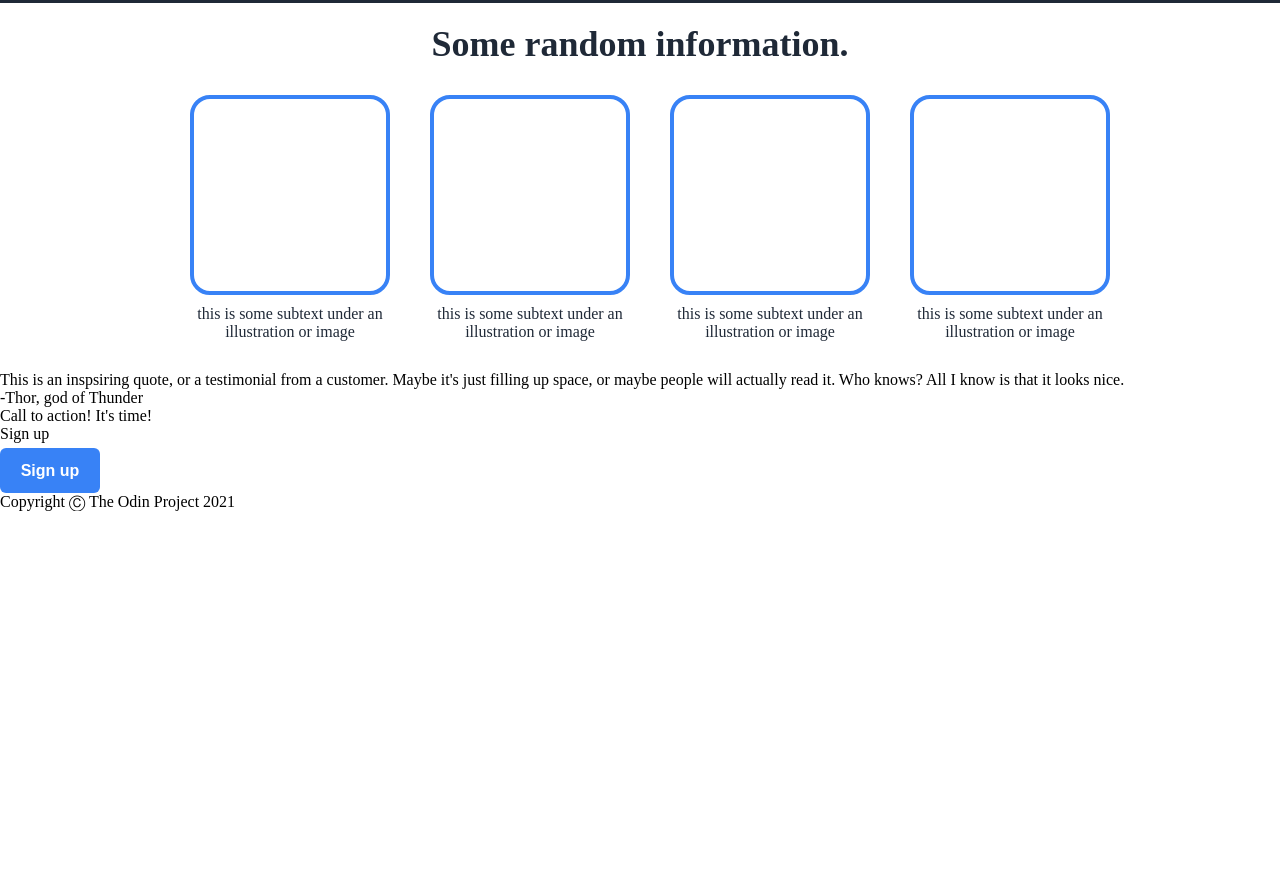
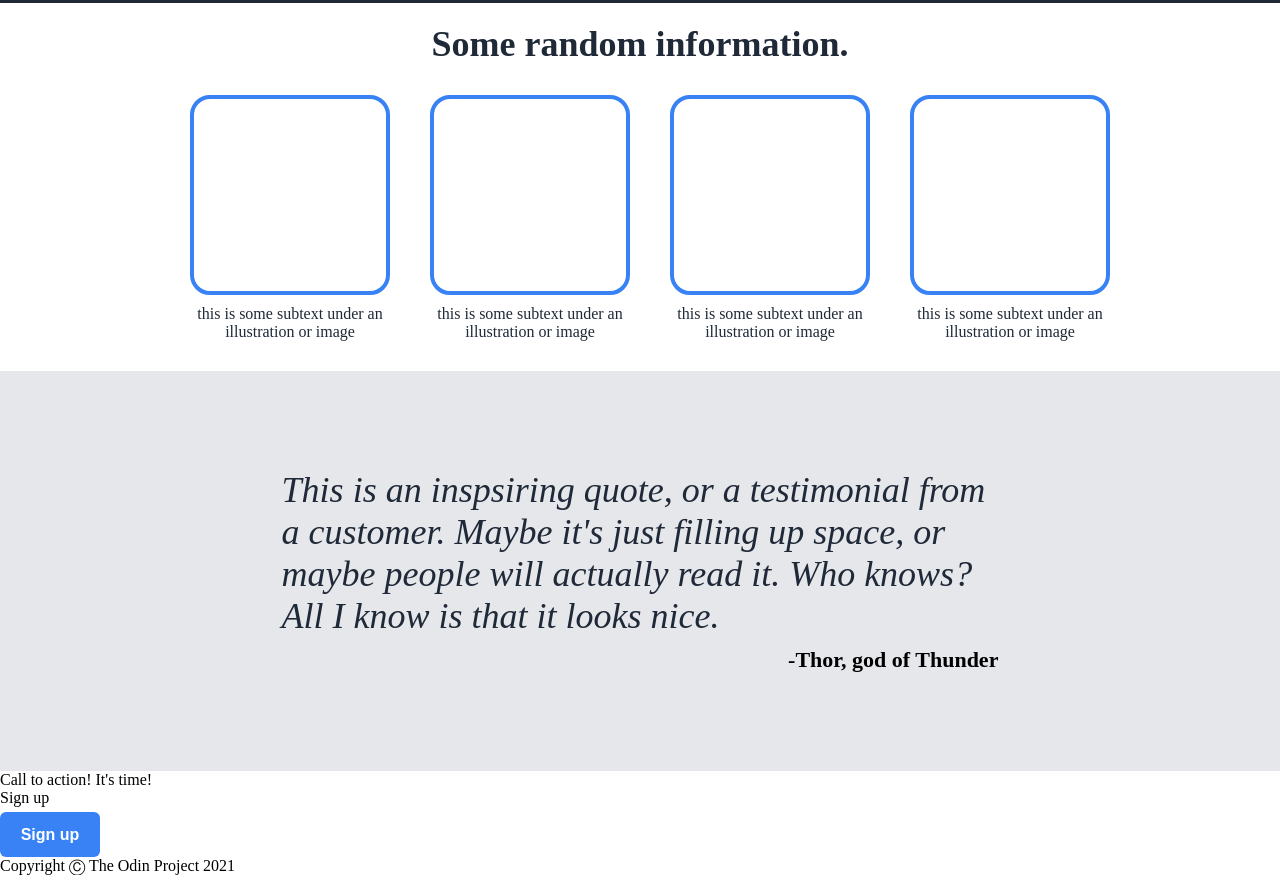
Before and after one commit to okayblue/landing-page, a plain HTML site: page index.html in a window 1280 px wide. Shown: the part 397-1272 px from the top of the page. Before the commit the page ends 908 px from the top, so only its background shows below. Drawn offline with Linux system fonts and the light colour scheme.

Commit message:
add style for quote section

```diff
--- a/index.html
+++ b/index.html
@@ -68,9 +68,9 @@
     </div>
 
     <div class="quote">
-        <p>This is an inspsiring quote, or a testimonial from a customer. Maybe it's just filling up space, or maybe
-            people will actually read it. Who knows? All I know is that it looks nice.</p>
-        <p>-Thor, god of Thunder</p>
+        <div class="text">This is an inspsiring quote, or a testimonial from a customer. Maybe it's just filling up space, or maybe
+            people will actually read it. Who knows? All I know is that it looks nice.</div>
+        <div class="credit">-Thor, god of Thunder</div>
     </div>
 
     <div class="action">
--- a/style.css
+++ b/style.css
@@ -130,3 +130,28 @@ button {
   }
 
   /* quote */
+
+  .quote {
+    background: #e5e7eb;
+    min-height: 400px;
+    display: flex;
+    flex-flow: column nowrap;
+    align-items: center;
+    justify-content: center;
+    padding-left: 22%;
+    padding-right: 22%;
+    gap: 10px;
+  }
+
+  .quote .text {
+    font-size: 36px;
+    font-style: italic;
+    color: #1f2937;
+
+  }
+
+  .quote .credit {
+    align-self:flex-end;
+    font-size: 22px;
+    font-weight: 600;
+  }
```
